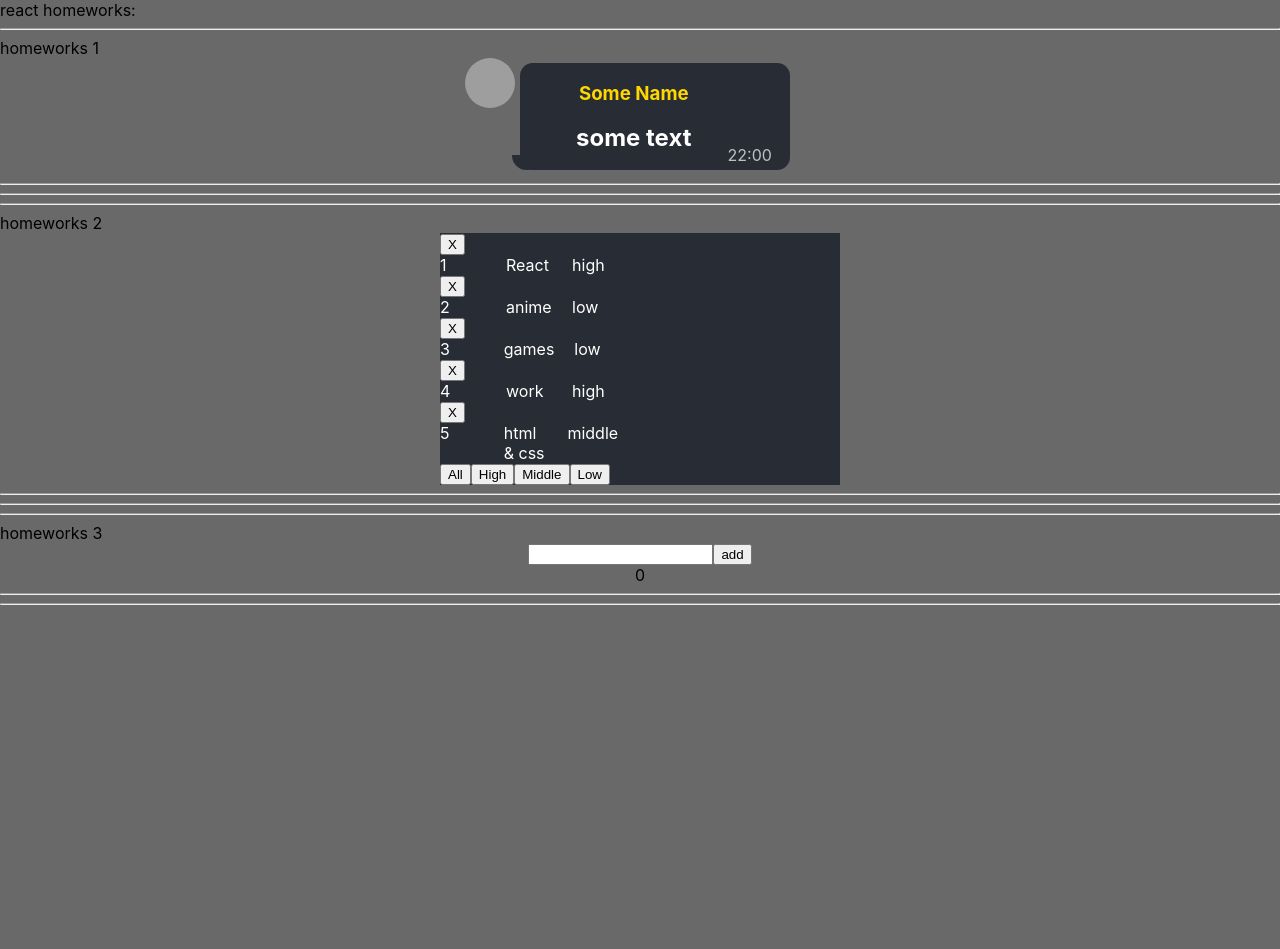
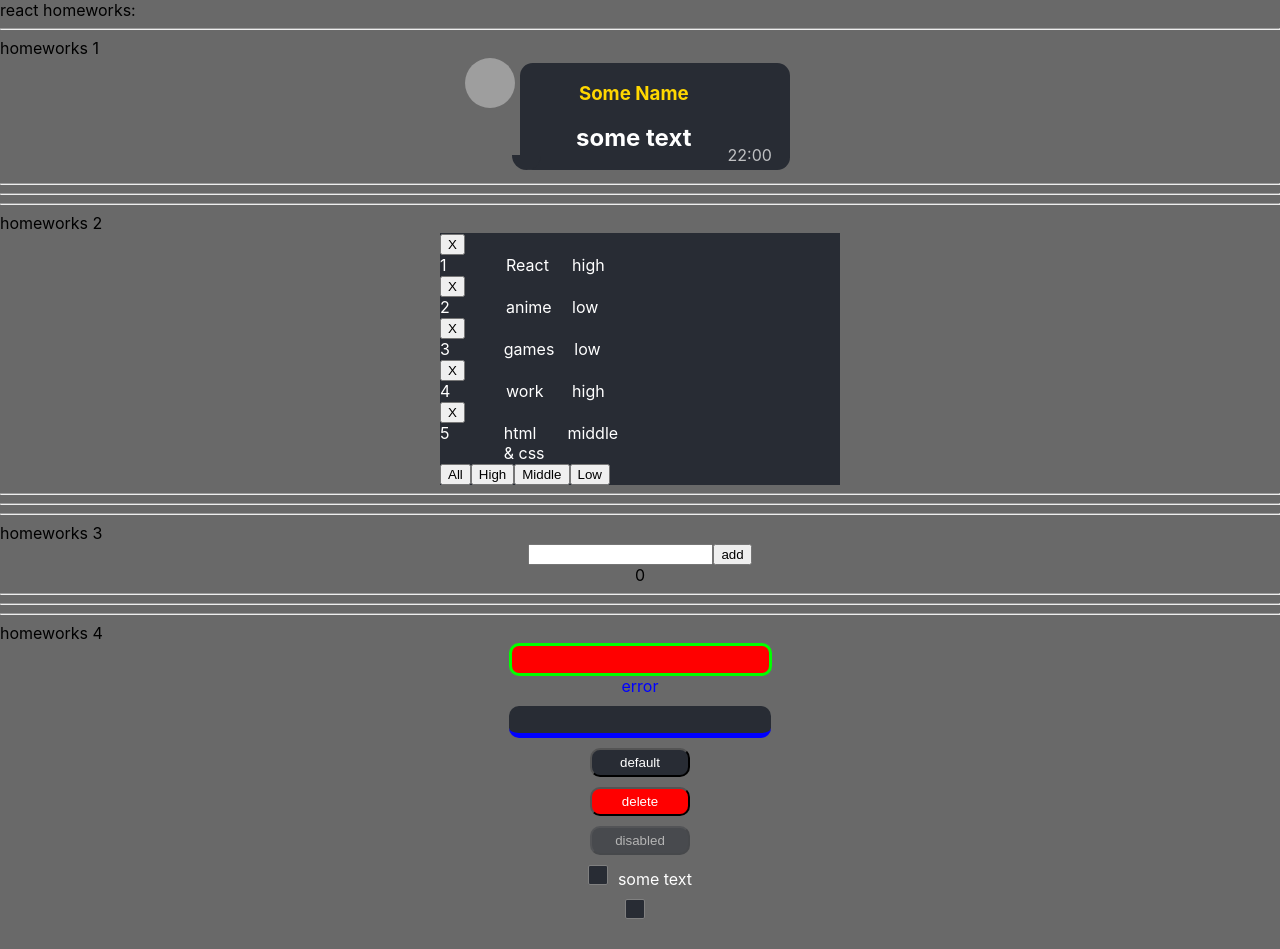
Before and after one commit to AlertDSG/homework, a React (Create React App) app: page / in a window 1280 px wide. Shown: the top 949 px of the page. Before the commit the page ends 800 px from the top, so only its background shows below. Built offline with nearby package versions, Linux system fonts and the light colour scheme; grey boxes are pictures that could not be loaded.

Commit message:
Completed task 4

```diff
--- a/src/p1-main/m1-ui/u1-app/App.tsx
+++ b/src/p1-main/m1-ui/u1-app/App.tsx
@@ -3,6 +3,7 @@ import s from './App.module.css'
 import HW1 from '../../../p2-homeworks/h1/HW1'
 import HW2 from "../../../p2-homeworks/h2/HW2";
 import HW3 from "../../../p2-homeworks/h3/HW3";
+import HW4 from '../../../p2-homeworks/h4/HW4';
 
 
 function App() {
@@ -12,7 +13,7 @@ function App() {
             <HW1/>
             <HW2/>
             <HW3/>
-            {/*<HW4/>*/}
+            <HW4/>
             {/*<HW5/>*/}
 
         </div>
--- a/src/p2-homeworks/h4/HW4.module.css
+++ b/src/p2-homeworks/h4/HW4.module.css
@@ -1,11 +1,22 @@
 .blue {
+    padding-left: 10px;
+    margin-top: 10px;
     border-bottom: 5px solid blue;
+    background: #282c34;
+    color: white;
+    height: 25px;
+    width: 250px;
+    border-radius: 10px;
+    border-top: none;
+    border-left: none;
+    border-right: none;
 }
 
 .column {
     display: flex;
     flex-direction: column;
     align-items: center;
+    height: 300px;
 }
 
 .testSpanError {
--- a/src/p2-homeworks/h4/HW4.tsx
+++ b/src/p2-homeworks/h4/HW4.tsx
@@ -30,7 +30,7 @@ function HW4() {
                     onChangeText={setText}
                     onEnter={showAlert}
                     error={error}
-                    // spanClassName={s.testSpanError}
+                    spanClassName={s.testSpanError}
                 />
 
                 <SuperInputText
--- a/src/p2-homeworks/h4/common/c1-SuperInputText/SuperInputText.module.css
+++ b/src/p2-homeworks/h4/common/c1-SuperInputText/SuperInputText.module.css
@@ -1,8 +1,18 @@
 .superInput {
-
+    padding-left: 10px;
+    background:#282c34;
+    color: white;
+    border: none;
+    height: 25px;
+    width: 250px;
+    border-radius: 10px
 }
 
 .errorInput {
+    padding-left: 5px;
+    height: 25px;
+    width: 250px;
+    border-radius: 10px;
     border: 3px solid lime;
     background: red;
 }
--- a/src/p2-homeworks/h4/common/c1-SuperInputText/SuperInputText.tsx
+++ b/src/p2-homeworks/h4/common/c1-SuperInputText/SuperInputText.tsx
@@ -39,7 +39,7 @@ const SuperInputText: React.FC<SuperInputTextPropsType> = (
     }
 
     const finalSpanClassName = `${s.error} ${spanClassName ? spanClassName : ''}`
-    const finalInputClassName = `${s.errorInput} ${className}` // need to fix with (?:) and s.superInput
+    const finalInputClassName = `${error ? s.errorInput : s.superInput} ${className ? className : ""}` // need to fix with (?:) and s.superInput
 
     return (
         <>
--- a/src/p2-homeworks/h4/common/c2-SuperButton/SuperButton.module.css
+++ b/src/p2-homeworks/h4/common/c2-SuperButton/SuperButton.module.css
@@ -1,7 +1,42 @@
 .default {
+    width: 100px;
+    border-radius: 10px;
+    padding: 5px;
+    background: #282c34;
+    color: white;
+    margin-top: 10px;
+    margin-bottom: 10px;
 
+}
+.default:hover {
+    transition: 0.25s;
+    box-shadow: 0 0 0 1px white;
+    padding: 5px;
+    background: #282c34;
+    color: gold;
+    cursor: pointer;
+}
+.default:disabled {
+    box-shadow: none;
+    padding: 5px;
+    background: #282c34;
+    color: white;
+    opacity: 0.5;
+    cursor: inherit;
 }
 
 .red {
+    width: 100px;
+    border-radius: 10px;
+    color: white;
     background: red;
+    padding: 5px;
 }
+.red:hover {
+    transition: 0.25s;
+    box-shadow: 0 0 0 1px white;
+    color: gold;
+    background: red;
+    padding: 5px;
+    cursor: pointer;
+}
--- a/src/p2-homeworks/h4/common/c3-SuperCheckbox/SuperCheckbox.module.css
+++ b/src/p2-homeworks/h4/common/c3-SuperCheckbox/SuperCheckbox.module.css
@@ -1,7 +1,37 @@
 .checkbox {
+}
+.body {
+    display: flex;
+    align-items: center;
+    text-align: center;
+
+}
+.spanClassName {
+    display: inline-block;
+    color: white;
+    padding-bottom: 10px;
 
 }
 
-.spanClassName {
-
+label input {
+    display: none;/* <--скрываем дефолтный чекбокс */
 }
+label span {/* <-- стилизируем новый */
+    height: 12px;
+    width: 12px;
+    border: 1px solid gray;
+    display: inline-block;
+    position: relative;
+    background-color: #282c34;
+    border-radius: 2px;
+    padding: 3px;
+    margin-right: 10px;
+}
+[type=checkbox]:checked + span:before {/* <-- ставим иконку, когда чекбокс включен  */
+    content: '\2714';
+    position: absolute;
+    top: -7px;
+    left: 0;
+    font-size:23px;
+    color:blue;
+}
--- a/src/p2-homeworks/h4/common/c3-SuperCheckbox/SuperCheckbox.tsx
+++ b/src/p2-homeworks/h4/common/c3-SuperCheckbox/SuperCheckbox.tsx
@@ -21,11 +21,14 @@ const SuperCheckbox: React.FC<SuperCheckboxPropsType> = (
 ) => {
     const onChangeCallback = (e: ChangeEvent<HTMLInputElement>) => {
         // сделайте так чтоб работал onChange и onChangeChecked
+        onChange && onChange(e)
+        onChangeChecked && onChangeChecked(e.currentTarget.checked);
     }
 
-    const finalInputClassName = `${s.checkbox} ${className ? className : ''}`
+    const finalInputClassName = `${onChangeChecked ? s.checkbox : ""} ${className ? className : ''}`
 
     return (
+        <div className={s.body}>
             <label>
                 <input
                     type={'checkbox'}
@@ -34,8 +37,10 @@ const SuperCheckbox: React.FC<SuperCheckboxPropsType> = (
 
                     {...restProps} // отдаём инпуту остальные пропсы если они есть (checked например там внутри)
                 />
-            {children && <span className={s.spanClassName}>{children}</span>}
-        </label> // благодаря label нажатие на спан передастся в инпут
+                <span></span>
+                {children && <div className={s.spanClassName}>{children}</div>}
+            </label>
+        </div>
     )
 }
 
```
Lines whose indentation alone changed are shown as unchanged.
